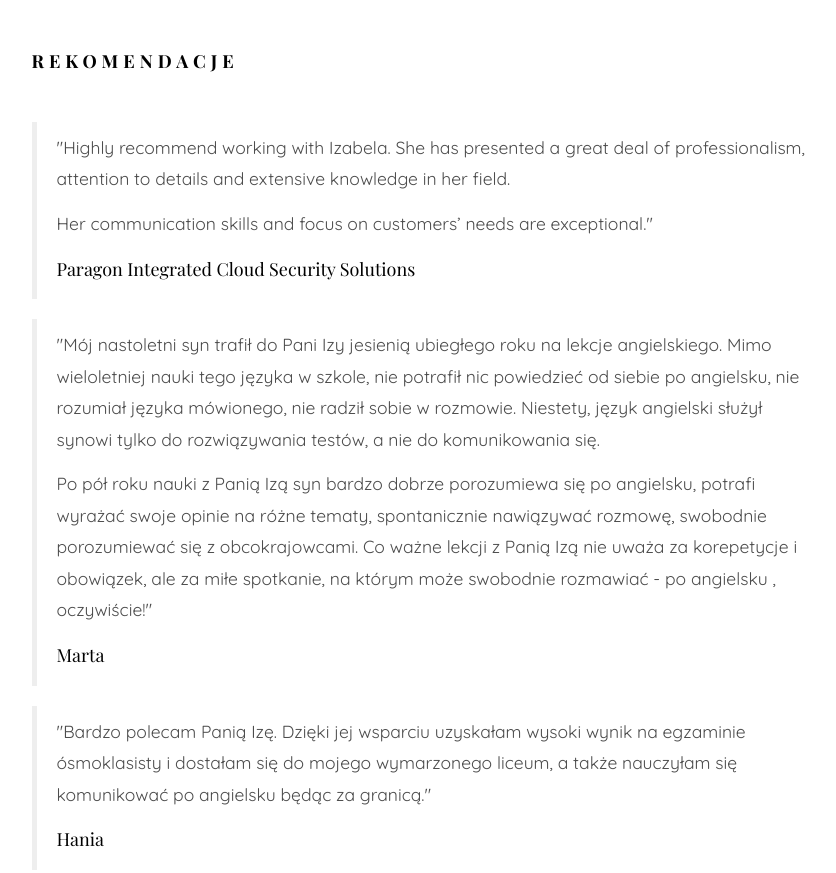
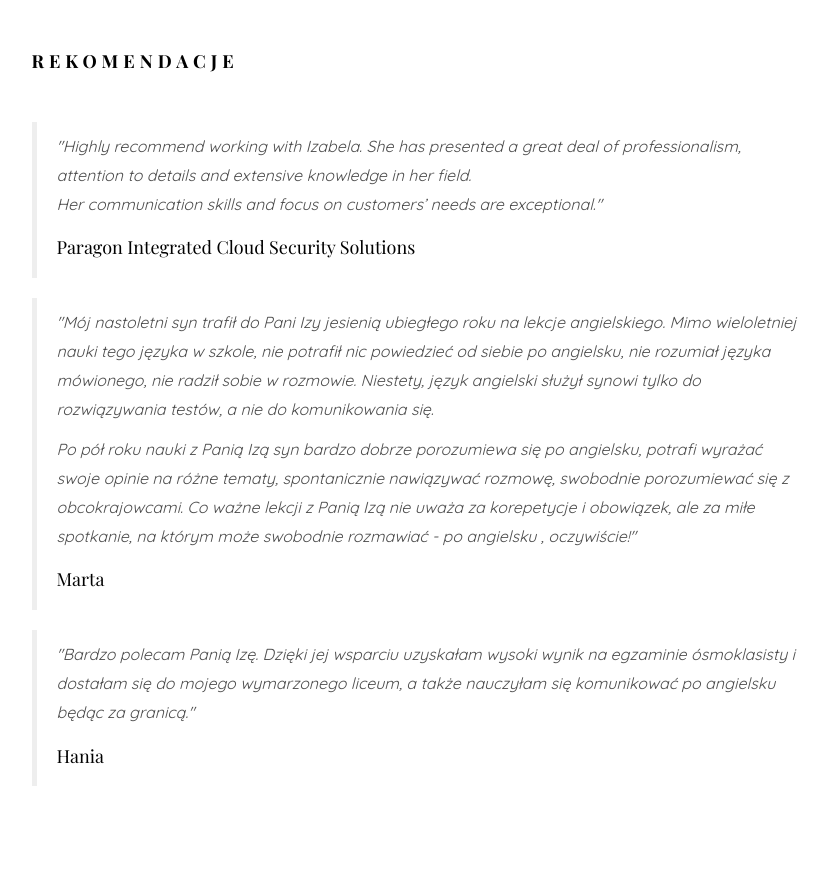
Before and after one commit to izaokane/izaokane.github.io, a plain HTML site: page index.html in a window 1280 px wide. Shown: the part 2860-3733 px from the top of the page, without its empty margins (361-1197 px from the left). Drawn offline with nearby package versions, Linux system fonts and the light colour scheme; files whose address does not match are found by name; a web font is replaced by a local one.

Commit message:
another batch of changes

```diff
--- a/css/style.css
+++ b/css/style.css
@@ -116,11 +116,15 @@ figure {
     }
   }
   blockquote p {
+    font-style: italic;
     margin-bottom: 0.75em;
   }
   blockquote h4 {
     margin-top: 20px;
     margin-bottom: 10px;
+  }
+  blockquote {
+    font-size: initial;
   }
 
   #okane-aside .position {
--- a/index.html
+++ b/index.html
@@ -31,7 +31,7 @@
 	<link rel="stylesheet" href="css/owl.carousel.min.css">
 	<link rel="stylesheet" href="css/owl.theme.default.min.css">
 	<!-- Theme style  -->
-	<link rel="stylesheet" href="css/style.css?v=35">
+	<link rel="stylesheet" href="css/style.css?v=356">
 
 	<!-- Modernizr JS -->
 	<script src="js/modernizr-2.6.2.min.js"></script>
@@ -289,8 +289,8 @@
 						<div class="col-md-12">
 
 				         <blockquote>
-  <p>"Highly recommend working with Izabela. She has presented a great deal of professionalism, attention to details and extensive knowledge in her field.</p>
-<p>Her communication skills and focus on customers’ needs are exceptional."</p>
+  <p>"Highly recommend working with Izabela. She has presented a great deal of professionalism, attention to details and extensive knowledge in her field.
+<br>Her communication skills and focus on customers’ needs are exceptional."</p>
 <h4>Paragon Integrated Cloud Security Solutions</h4>
 </blockquote>
 
```
